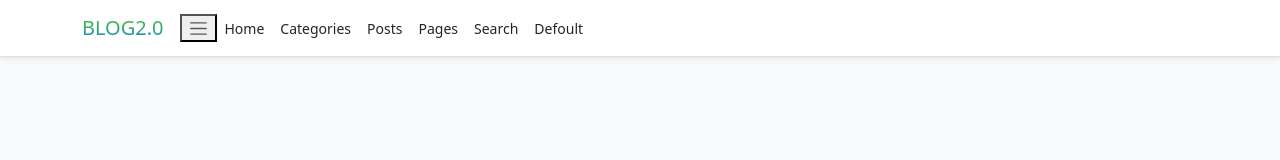
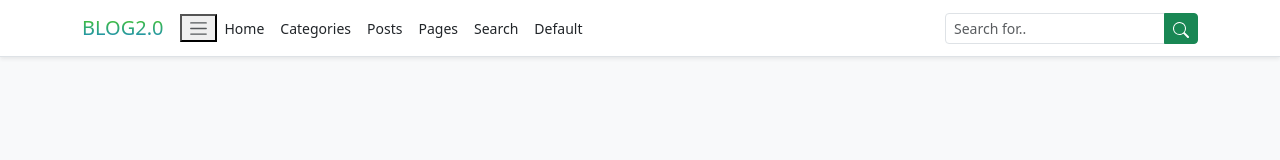
Before and after one commit to Kate-Iva/Blog-App, a plain HTML site: page index.html in a window 1280 px wide. Drawn offline with nearby package versions, Linux system fonts and the light colour scheme.

Commit message:
Search Field created

```diff
--- a/index.html
+++ b/index.html
@@ -43,9 +43,19 @@
                     <a href="#" class="nav-link text-dark">Search</a>
                 </li>
                 <li class="nav-item">
-                    <a href="#" class="nav-link text-dark">Defoult</a>
+                    <a href="#" class="nav-link text-dark">Default</a>
                 </li>
             </ul>
+            <form class="d-flex" role="search">
+                <div class="input-group">
+                   <input type="search" class="form-control form-control-sm" placeholder="Search for..">
+                   <button type="submit" class="btn btn-sm btn-success">
+                    <svg xmlns="http://www.w3.org/2000/svg" width="16" height="16" fill="currentColor" class="bi bi-search" viewBox="0 0 16 16">
+                        <path d="M11.742 10.344a6.5 6.5 0 1 0-1.397 1.398h-.001q.044.06.098.115l3.85 3.85a1 1 0 0 0 1.415-1.414l-3.85-3.85a1 1 0 0 0-.115-.1zM12 6.5a5.5 5.5 0 1 1-11 0 5.5 5.5 0 0 1 11 0"/>
+                      </svg>
+                   </button>
+                </div>
+            </form>
            </div>
         </div>
     </nav>
```
